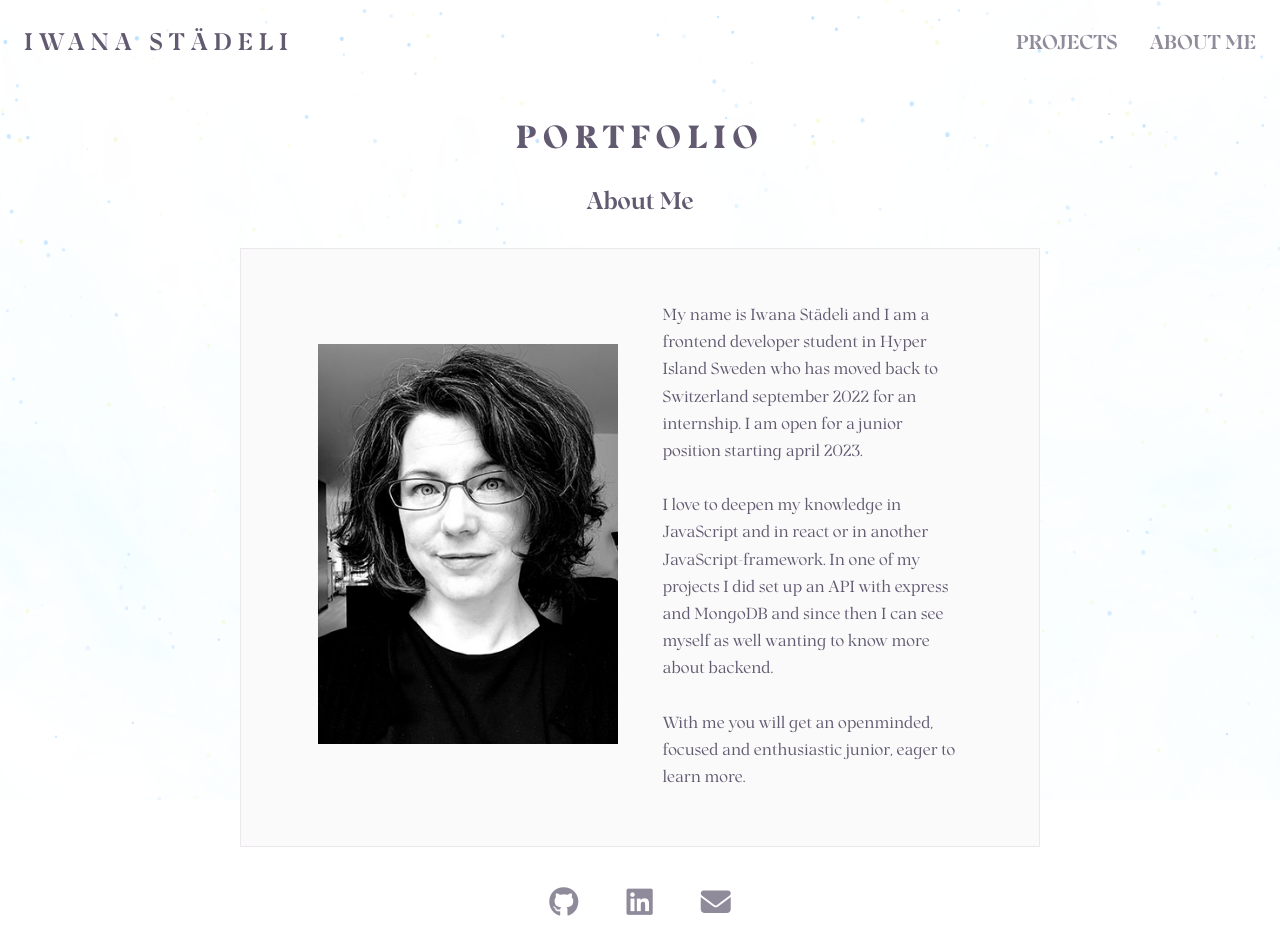
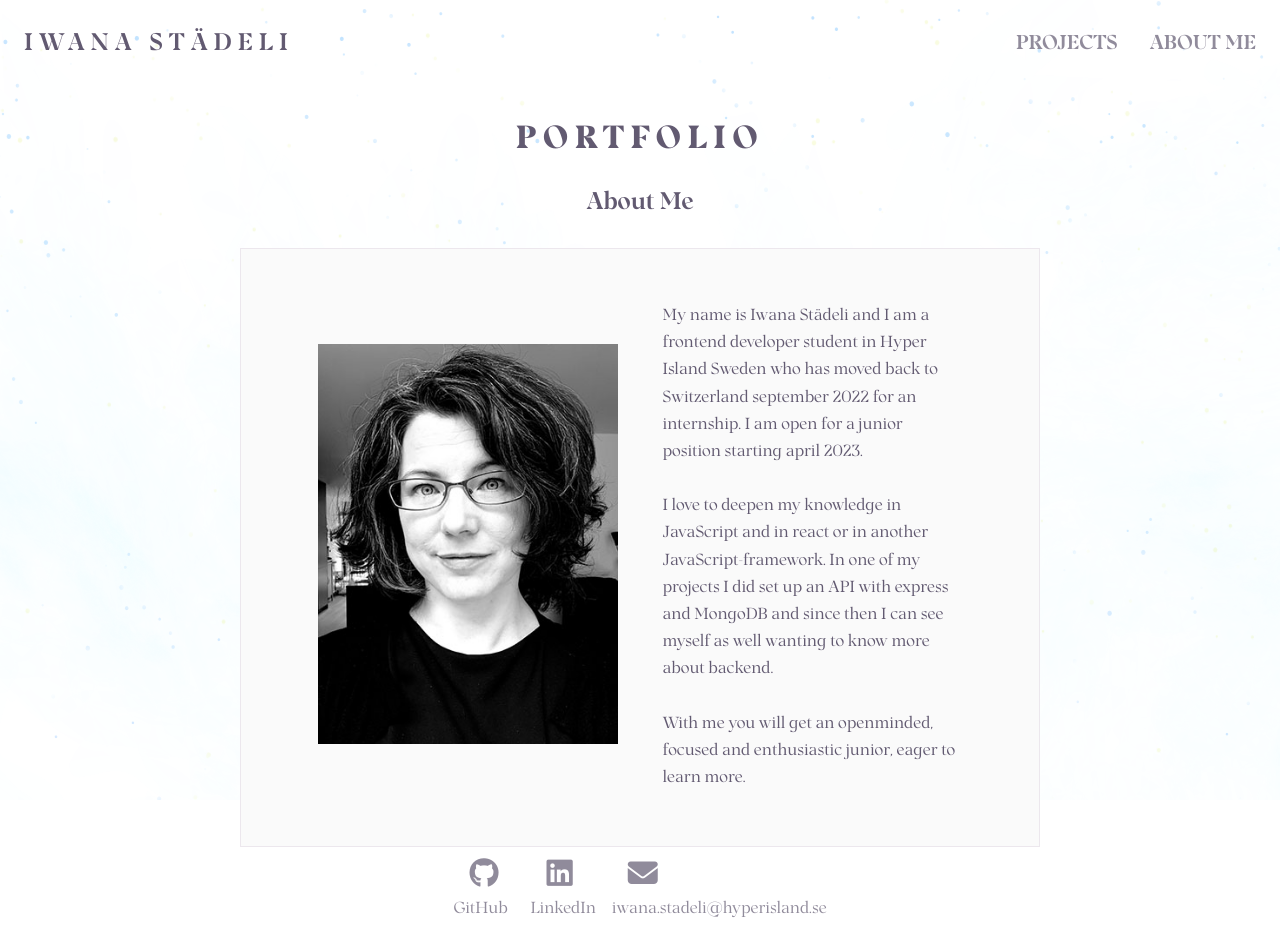
Before and after one commit to iwanast/portfolio, a React (Create React App) app: page /about in a window 1280 px wide. Shown: the top 952 px of the page. Built offline with nearby package versions, Linux system fonts and the light colour scheme.

Commit message:
text for accessibility in links with icons included

```diff
--- a/src/App.js
+++ b/src/App.js
@@ -1,6 +1,6 @@
 import { useEffect } from "react";
 import { AiOutlineHtml5 as Html5Icon } from "react-icons/ai";
-import { DiCss3 as CssIcon, DiReact as ReactIcon, DiSass as SassIcon } from "react-icons/di";
+import {  DiReact as ReactIcon, DiSass as SassIcon } from "react-icons/di"; // DiCss3 as CssIcon,
 import { IoLogoJavascript as JavascriptIcon } from "react-icons/io";
 import { SiMongodb as MongodbIcon, SiFirebase as FirebaseIcon} from "react-icons/si";
 import { Router } from "./Router"
--- a/src/components/Footer.js
+++ b/src/components/Footer.js
@@ -5,13 +5,17 @@ export const Footer = () => {
     <footer>
       <ul>
         <li>
-          <a href="https://github.com/iwanast"><i className="fab fa-github footerIcon"></i></a>
+          <a href="https://github.com/iwanast">
+            <i className="fab fa-github footerIcon"></i>
+            <br/>
+            GitHub
+          </a>
         </li>
         <li>
-          <a href="https://www.linkedin.com/in/iwanast/"><i className="fab fa-linkedin footerIcon"></i></a>
+          <a href="https://www.linkedin.com/in/iwanast/"><i className="fab fa-linkedin footerIcon"></i><br/> LinkedIn</a>
         </li>
         <li>
-          <a href="mailto:iwana.stadeli@hyperisland.se"><i className="fas fa-envelope"></i></a>
+          <a href="mailto:iwana.stadeli@hyperisland.se"><i className="fas fa-envelope"></i><br/>iwana.stadeli@hyperisland.se</a>
         </li>
 
       </ul>
--- a/src/styles/_footer.scss
+++ b/src/styles/_footer.scss
@@ -14,22 +14,39 @@ footer {
     li {
       padding: 0.5rem;
       list-style: none;
+
+      a {
+        text-decoration: none;
+        transition: opacity, text-shadow 0.2s 0.4s linear;
+        opacity: 0.7;
+
+      }
+      a:hover {
+        transform: translate(0,-3px);
+        transition: text-shadow, opacity 0.2s 0s linear;
+        opacity: 1;
+        text-shadow:  0 0 1.3em var(--color-hover-blue);
+      }
     }
+
   }
 }
 
 .footerIcon, .fas {
   font-size: 30px;
   margin: 0 16px;
-  transition: opacity, text-shadow 0.2s 0.4s linear;
-  opacity: 0.7;
+  // transition: opacity, text-shadow 0.2s 0.4s linear;
+  // opacity: 0.7;
   @media only screen and (max-width: 400px) {
     margin: 0 8px;
   }
+  span {
+    font-size: 1rem;
+  }
 }
-.footerIcon:hover, .fas:hover {
-  transform: translate(0,-3px);
-  transition: text-shadow, opacity 0.2s 0s linear;
-  opacity: 1;
-  text-shadow:  0 0 1.3em var(--color-hover-blue);
-}
+// .footerIcon:hover, .fas:hover {
+//   // transform: translate(0,-3px);
+//   // transition: text-shadow, opacity 0.2s 0s linear;
+//   // opacity: 1;
+//   // text-shadow:  0 0 1.3em var(--color-hover-blue);
+// }
--- a/src/styles/main.css
+++ b/src/styles/main.css
@@ -377,24 +377,29 @@ footer ul li {
   padding: 0.5rem;
   list-style: none;
 }
+footer ul li a {
+  text-decoration: none;
+  transition: opacity, text-shadow 0.2s 0.4s linear;
+  opacity: 0.7;
+}
+footer ul li a:hover {
+  transform: translate(0, -3px);
+  transition: text-shadow, opacity 0.2s 0s linear;
+  opacity: 1;
+  text-shadow: 0 0 1.3em var(--color-hover-blue);
+}
 
 .footerIcon, .fas {
   font-size: 30px;
   margin: 0 16px;
-  transition: opacity, text-shadow 0.2s 0.4s linear;
-  opacity: 0.7;
 }
 @media only screen and (max-width: 400px) {
   .footerIcon, .fas {
     margin: 0 8px;
   }
 }
-
-.footerIcon:hover, .fas:hover {
-  transform: translate(0, -3px);
-  transition: text-shadow, opacity 0.2s 0s linear;
-  opacity: 1;
-  text-shadow: 0 0 1.3em var(--color-hover-blue);
+.footerIcon span, .fas span {
+  font-size: 1rem;
 }
 
 .wrapper-content-main-about .home-wrapper-img {
```
